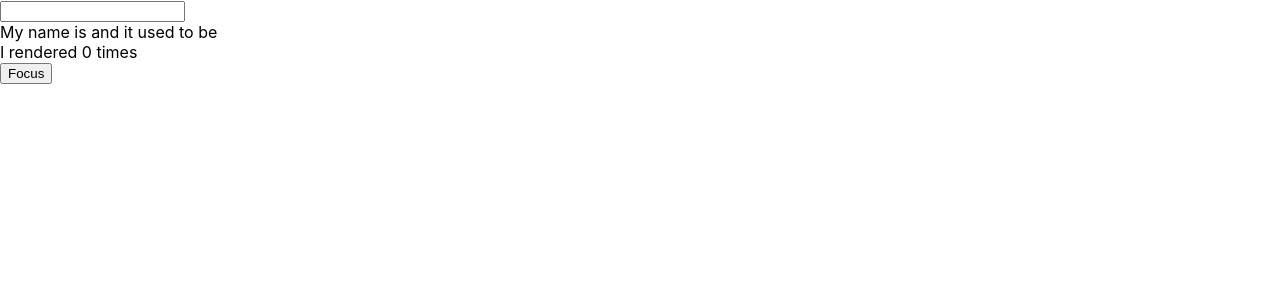
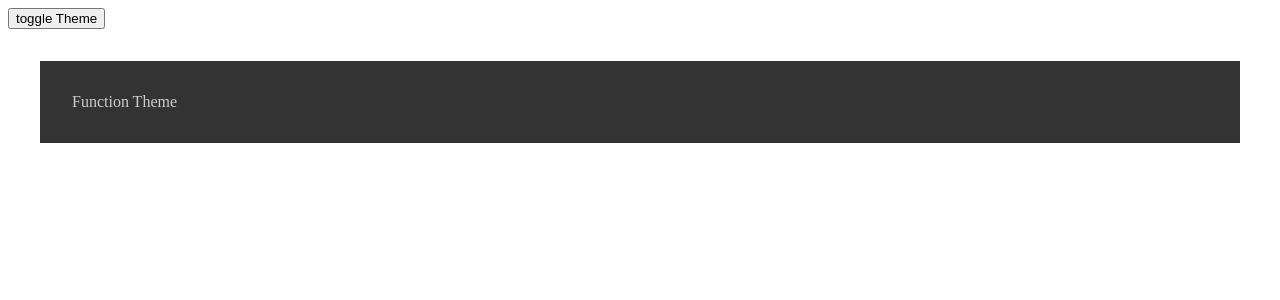
Before and after one commit to karimbaggari/react-hooks, a React (Create React App) app: page / in a window 1280 px wide. Shown: the top 300 px of the page. Built offline with nearby package versions, Linux system fonts and the light colour scheme.

Commit message:
initial commit useContext

```diff
--- a/src/App.js
+++ b/src/App.js
@@ -1,33 +1,11 @@
-import React, { useState, useRef, useEffect } from "react";
-
+import React from "react";
+import { ThemeProvider } from "./ThemeContext";
+import SwitchButton from "./SwitchButton";
 function App() {
-  const [name, setName] = useState("");
-  const renderCount = useRef(0);
-  const inputRef = useRef();
-  const prevName = useRef("");
-  useEffect(() => {
-    renderCount.current = renderCount.current + 1;
-  });
-
-  useEffect(() => {
-    prevName.current = name;
-  }, [name]);
-  function focus() {
-    inputRef.current.focus();
-  }
   return (
-    <>
-      <input
-        ref={inputRef}
-        value={name}
-        onChange={(e) => setName(e.target.value)}
-      />
-      <div>
-        My name is {name} and it used to be {prevName.current}
-      </div>
-      <div>I rendered {renderCount.current} times</div>
-      <button onClick={focus}>Focus</button>
-    </>
+    <ThemeProvider>
+      <SwitchButton />
+    </ThemeProvider>
   );
 }
 
--- /dev/null
+++ b/src/SwitchButton.js
@@ -0,0 +1,20 @@
+import React, { useContext } from "react";
+import { ThemeContext } from "./ThemeContext";
+function SwitchButton(props) {
+  const { darkTheme, toggleTheme } = useContext(ThemeContext);
+  const themeStyles = {
+    backgroundColor: darkTheme ? "#333" : "#ccc",
+    color: darkTheme ? "#ccc" : "#333",
+    padding: "2rem",
+    margin: "2rem",
+  };
+  console.log(darkTheme);
+  return (
+    <>
+      <button onClick={toggleTheme}>toggle Theme</button>
+      <div style={themeStyles}>Function Theme</div>
+    </>
+  );
+}
+
+export default SwitchButton;
--- /dev/null
+++ b/src/ThemeContext.js
@@ -0,0 +1,17 @@
+import React, { useState, createContext } from "react";
+// import { ThemeContext } from "./App";
+
+export const ThemeContext = createContext();
+export function ThemeProvider(props) {
+  const [darkTheme, setDarkTheme] = useState(true);
+
+  function toggleTheme() {
+    setDarkTheme((prevDarkTheme) => !prevDarkTheme);
+  }
+
+  return (
+    <ThemeContext.Provider value={{ darkTheme, toggleTheme }}>
+      {props.children}
+    </ThemeContext.Provider>
+  );
+}
--- a/src/index.css
+++ /dev/null
@@ -1,13 +0,0 @@
-body {
-  margin: 0;
-  font-family: -apple-system, BlinkMacSystemFont, 'Segoe UI', 'Roboto', 'Oxygen',
-    'Ubuntu', 'Cantarell', 'Fira Sans', 'Droid Sans', 'Helvetica Neue',
-    sans-serif;
-  -webkit-font-smoothing: antialiased;
-  -moz-osx-font-smoothing: grayscale;
-}
-
-code {
-  font-family: source-code-pro, Menlo, Monaco, Consolas, 'Courier New',
-    monospace;
-}
--- a/src/index.js
+++ b/src/index.js
@@ -1,8 +1,6 @@
 import React from 'react';
 import ReactDOM from 'react-dom/client';
-import './index.css';
 import App from './App';
-import reportWebVitals from './reportWebVitals';
 
 const root = ReactDOM.createRoot(document.getElementById('root'));
 root.render(
@@ -10,8 +8,3 @@ root.render(
     <App />
   </React.StrictMode>
 );
-
-// If you want to start measuring performance in your app, pass a function
-// to log results (for example: reportWebVitals(console.log))
-// or send to an analytics endpoint. Learn more: https://bit.ly/CRA-vitals
-reportWebVitals();
--- a/src/reportWebVitals.js
+++ /dev/null
@@ -1,13 +0,0 @@
-const reportWebVitals = onPerfEntry => {
-  if (onPerfEntry && onPerfEntry instanceof Function) {
-    import('web-vitals').then(({ getCLS, getFID, getFCP, getLCP, getTTFB }) => {
-      getCLS(onPerfEntry);
-      getFID(onPerfEntry);
-      getFCP(onPerfEntry);
-      getLCP(onPerfEntry);
-      getTTFB(onPerfEntry);
-    });
-  }
-};
-
-export default reportWebVitals;
```
Also changed, not shown: src/App.css (deleted, +0 -38 lines), src/setupTests.js (deleted, +0 -5 lines), src/logo.svg (deleted), 1 other file (tests, documents, lock files or other folders).
